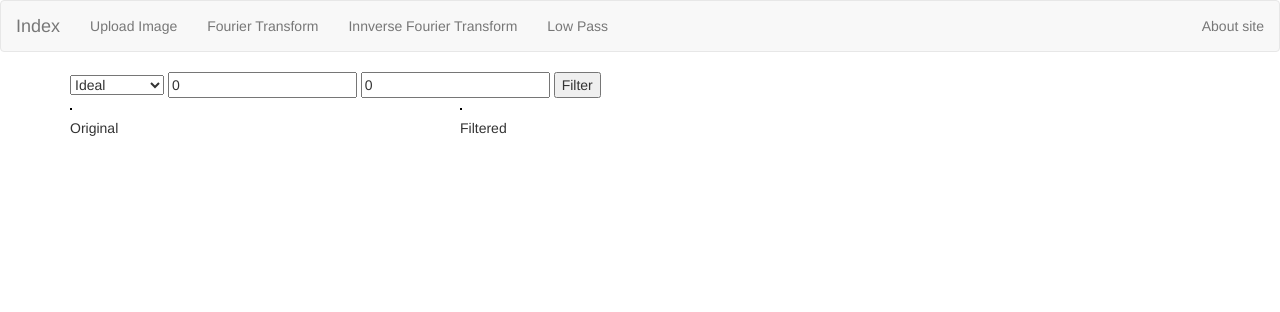
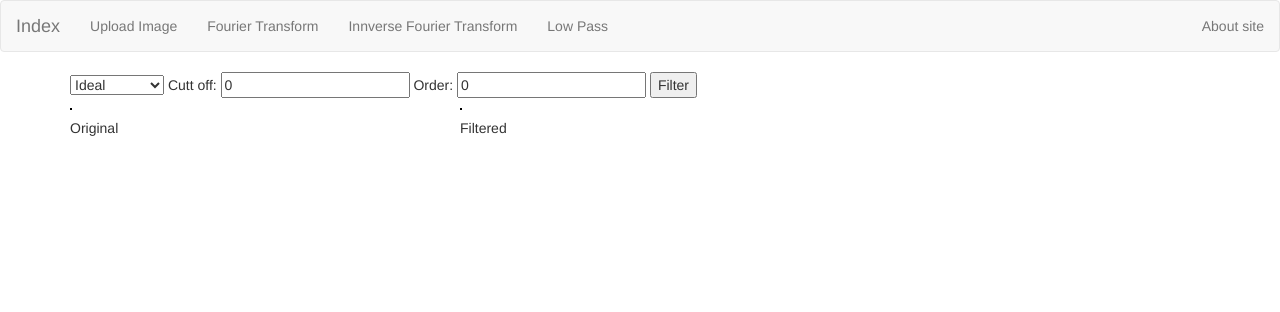
Before and after one commit to uvNikita/image-proc-demo, a Python web app: template app/main/templates/main/low_pass.jinja in a window 1280 px wide. Shown: the top 312 px of the page. Run offline with Jinja, Linux system fonts and the light colour scheme; the template is opened without the code that fills it: most values are stand-ins (such as "Sample title", 1, 10 or a date in 2020); some libraries are stand-ins or nearby versions.

Commit message:
Extract filter_type_select macro

```diff
--- a/app/main/templates/main/low_pass.jinja
+++ b/app/main/templates/main/low_pass.jinja
@@ -1,16 +1,16 @@
+{% from 'main/util.jinja' import filter_type_select %}
+
 {% extends "base.jinja" %}
 {% set page_title = 'Filters' %}
 
 
 {% block content %}
   <form action="" method=post enctype=multipart/form-data id="filter_form">
-      <select name="filter_type" form="filter_form">
-        {% for filter_type in ['ideal', 'gauss', 'butterworth'] %}
-          <option {% if request.args.get('filter_type') == filter_type %} selected="selected"{% endif %} value="{{ filter_type }}">{{ filter_type.capitalize() }}</option>
-        {% endfor %}
-      </select>
-      <input type="number" step="0.01" name="cutoff" value="{{ request.args.get('cutoff', 0) }}">
-    <input type="number" name="order" value="{{ request.args.get('order', 0) }}">
+      {{ filter_type_select() }}
+      Cutt off:
+      <input type="number" step="0.01" name="cutoff" value="{{ request.args.get('cutoff', 0) }}"/>
+      Order:
+      <input type="number" name="order" value="{{ request.args.get('order', 0) }}">
       <input type=submit value=Filter>
   </form>
 
--- /dev/null
+++ b/app/main/templates/main/util.jinja
@@ -0,0 +1,7 @@
+{% macro filter_type_select() -%}
+  <select name="filter_type" form="filter_form">
+    {% for filter_type in ['ideal', 'gauss', 'butterworth'] %}
+      <option {% if request.args.get('filter_type') == filter_type %} selected="selected"{% endif %} value="{{ filter_type }}">{{ filter_type.capitalize() }}</option>
+    {% endfor %}
+  </select>
+{%- endmacro %}
```
